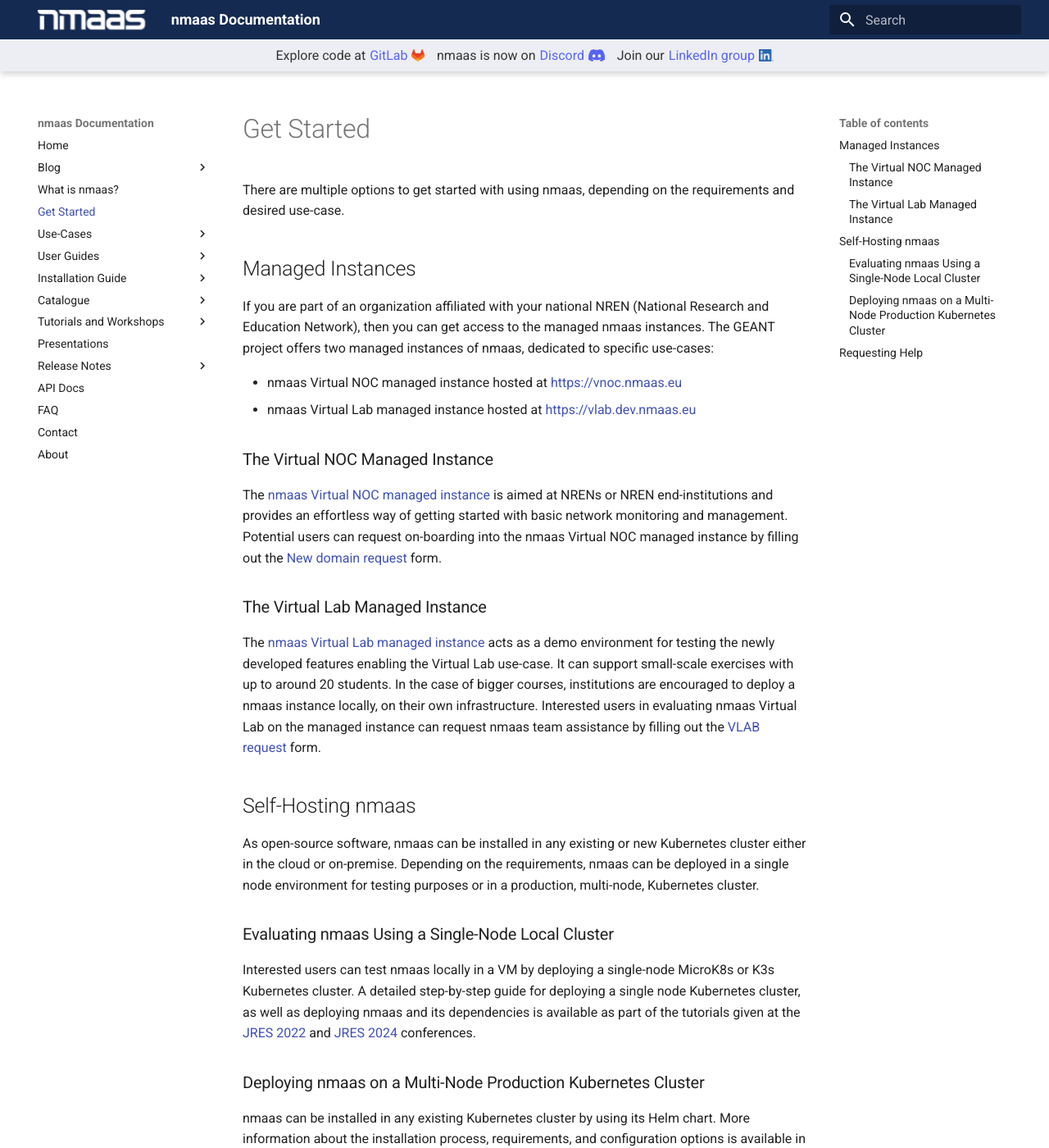
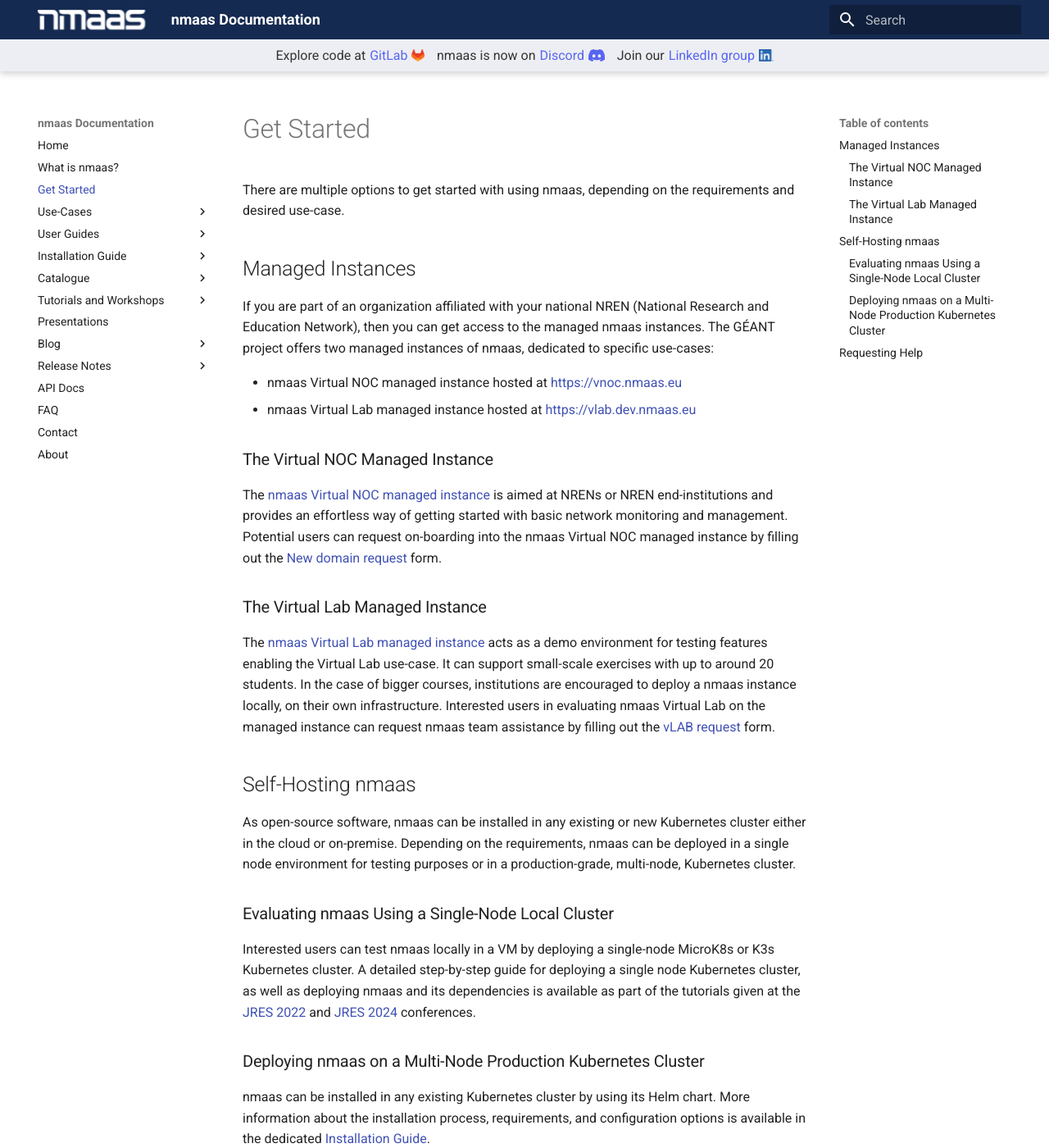
Before and after one commit to nmaas-platform/nmaas-docs, an MkDocs documentation site: the page built from docs/get-started.md, in a window 1280 px wide and 1400 px high. Shown: the whole window at 82% size. Built offline with MkDocs 1.6.1 and Material for MkDocs 9.7.7, drawn with Linux system fonts in a browser that asks for light colours; some of the changed text lies outside the part shown.

Commit message:
Moved blog down the menu and updated get started page

```diff
--- a/docs/get-started.md
+++ b/docs/get-started.md
@@ -8,7 +8,7 @@
 ## Managed Instances
 
 If you are part of an organization affiliated with your national NREN (National Research and Education Network), then you
-can get access to the managed nmaas instances. The GEANT project offers two managed instances of nmaas, dedicated to
+can get access to the managed nmaas instances. The GÉANT project offers two managed instances of nmaas, dedicated to
 specific use-cases:
 
 - nmaas Virtual NOC managed instance hosted at [https://vnoc.nmaas.eu](https://vnoc.nmaas.eu)
@@ -23,24 +23,31 @@
 
 ### The Virtual Lab Managed Instance
 
-The [nmaas Virtual Lab managed instance](https://vlab.dev.nmaas.eu) acts as a demo environment for testing the newly
-developed features enabling the Virtual Lab use-case. It can support small-scale exercises with up to around 20 students.
-In the case of bigger courses, institutions are encouraged to deploy a nmaas instance locally, on their own infrastructure.
-Interested users in evaluating nmaas Virtual Lab on the managed instance can request nmaas team assistance by filling out
-the [VLAB request](https://vlab.dev.nmaas.eu/about?type=VLAB_REQUEST) form.
+The [nmaas Virtual Lab managed instance](https://vlab.dev.nmaas.eu) acts as a demo environment for testing features
+enabling the Virtual Lab use-case. It can support small-scale exercises with up to around 20 students. In the case of
+bigger courses, institutions are encouraged to deploy a nmaas instance locally, on their own infrastructure. Interested
+users in evaluating nmaas Virtual Lab on the managed instance can request nmaas team assistance by filling out the
+[vLAB request](https://vlab.dev.nmaas.eu/about?type=VLAB_REQUEST) form.
 
 ## Self-Hosting nmaas
 
-As open-source software, nmaas can be installed in any existing or new Kubernetes cluster either in the cloud or on-premise. Depending on the requirements, nmaas can be deployed in a single node environment for testing purposes or in a production, multi-node, Kubernetes cluster.
+As open-source software, nmaas can be installed in any existing or new Kubernetes cluster either in the cloud or on-premise.
+Depending on the requirements, nmaas can be deployed in a single node environment for testing purposes or in a production-grade,
+multi-node, Kubernetes cluster.
 
 ### Evaluating nmaas Using a Single-Node Local Cluster
 
-Interested users can test nmaas locally in a VM by deploying a single-node MicroK8s or K3s Kubernetes cluster. A detailed step-by-step guide for deploying a single node Kubernetes cluster, as well as deploying nmaas and its dependencies is available as part of the tutorials given at the [JRES 2022](tutorials-workshops/jres2022/introduction.md) and [JRES 2024](tutorials-workshops/jres2024/introduction.md) conferences.
+Interested users can test nmaas locally in a VM by deploying a single-node MicroK8s or K3s Kubernetes cluster. A detailed
+step-by-step guide for deploying a single node Kubernetes cluster, as well as deploying nmaas and its dependencies is
+available as part of the tutorials given at the [JRES 2022](tutorials-workshops/jres2022/introduction.md) and
+[JRES 2024](tutorials-workshops/jres2024/introduction.md) conferences.
 
 ### Deploying nmaas on a Multi-Node Production Kubernetes Cluster
 
-nmaas can be installed in any existing Kubernetes cluster by using its Helm chart. More information about the installation process, requirements, and configuration options is available in the dedicated [Installation Guide](self-hosted-nmaas/install-guide.md).
+nmaas can be installed in any existing Kubernetes cluster by using its Helm chart. More information about the installation
+process, requirements, and configuration options is available in the dedicated [Installation Guide](self-hosted-nmaas/install-guide.md).
 
 ## Requesting Help
 
-The nmaas team can be reached using on of the [contact methods](contact.md) in case assistance with an nmaas deployment is required.
+The nmaas team can be reached using one of the [contact methods](contact.md) in case assistance with a nmaas deployment
+is required.
--- a/mkdocs.yml
+++ b/mkdocs.yml
@@ -3,8 +3,6 @@
 use_directory_urls: true
 nav:
   - Home: index.md
-  - Blog:
-    - blog/index.md
   - What is nmaas?: 'what-is-nmaas.md'
   - Get Started: 'get-started.md'
   - Use-Cases:
@@ -91,6 +89,8 @@
       - Complete Web Development vLAB Scenario: 'tutorials-workshops/jres2024/p4_complete-web-dev-vlab-scenario.md'
       - Bulk Application Deployment: 'tutorials-workshops/jres2024/p5_vlab-bulk-app-deployment.md'
   - Presentations: 'nmaas-presentations.md'
+  - Blog:
+      - blog/index.md
   - Release Notes:
     - '1.9.0': 'release-notes/1.9.0.md'
     - '1.8.1': 'release-notes/1.8.1.md'
```
Also changed, not shown: docs/nmaas-applications/tutorials/maddash.md (deleted, +0 -5 lines).
